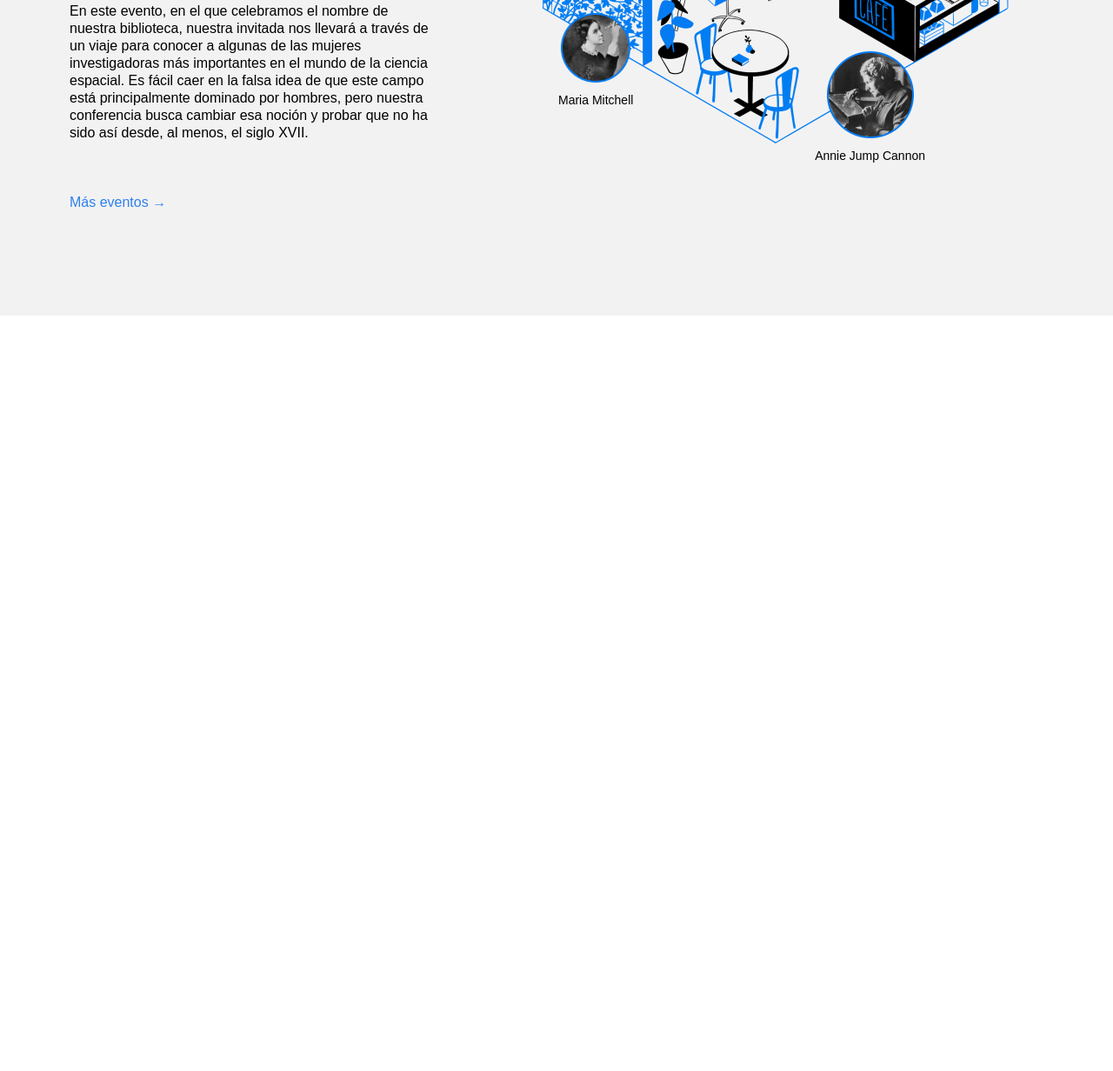
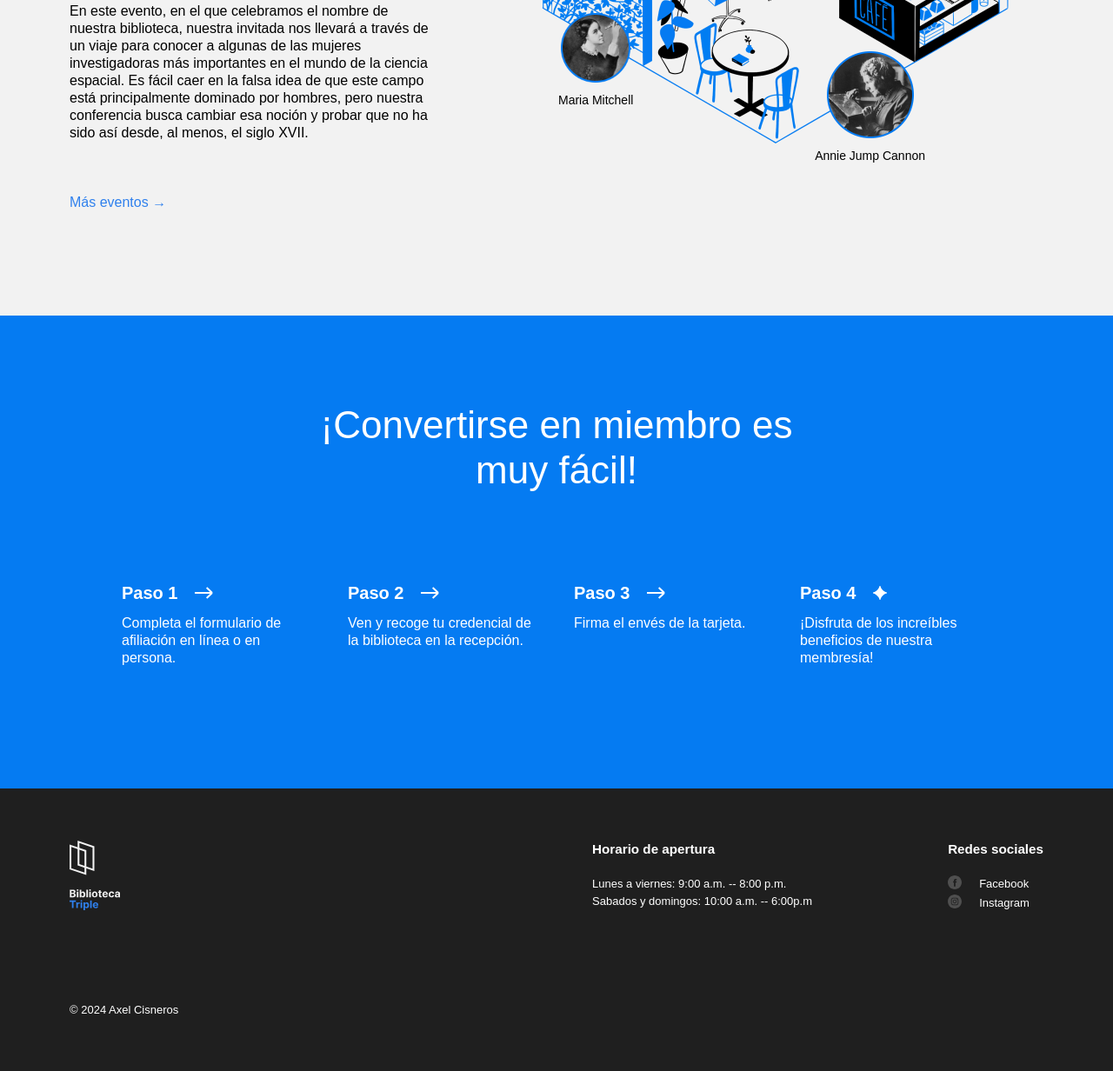
Before and after one commit to axelcisneros/web_project_library, a plain HTML site: page index.html in a window 1280 px wide. Shown: the part 2575-3807 px from the top of the page at 87% size. Before the commit the page ends 2938 px from the top, so only its background shows below. Drawn offline with Linux system fonts and the light colour scheme.

Commit message:
Actualizar: Se anexa secciones faltante

```diff
--- a/index.html
+++ b/index.html
@@ -28,10 +28,10 @@
               <a class="nav__link" href="#events">Eventos</a>
             </li>
             <li>
-              <a class="nav__link" href="#">Conviértete en miembro</a>
+              <a class="nav__link" href="#membership">Conviértete en miembro</a>
             </li>
             <li>
-              <a class="nav__link" href="#">Contactos</a>
+              <a class="nav__link" href="#footer">Contactos</a>
             </li>
           </ul>
         </nav>
@@ -222,7 +222,114 @@
             </div>
           </div>
         </section>
+        <section class="membership" id="membership">
+          <h2 class="membership__title">
+            ¡Convertirse en miembro es muy fácil!
+          </h2>
+          <ul class="membership__steps">
+            <li class="step">
+              <h3 class="step__title">
+                Paso 1
+                <img
+                  src="./images/icon_step_forward.svg"
+                  alt="icon forward"
+                  class="step__icon"
+                />
+              </h3>
+              <p class="step__description">
+                Completa el formulario de afiliación en línea o en persona.
+              </p>
+            </li>
+            <li class="step">
+              <h3 class="step__title">
+                Paso 2
+                <img
+                  src="./images/icon_step_forward.svg"
+                  alt="icon forward"
+                  class="step__icon"
+                />
+              </h3>
+              <p class="step__description">
+                Ven y recoge tu credencial de la biblioteca en la recepción.
+              </p>
+            </li>
+            <li class="step">
+              <h3 class="step__title">
+                Paso 3
+                <img
+                  src="./images/icon_step_forward.svg"
+                  alt="icon forward"
+                  class="step__icon"
+                />
+              </h3>
+              <p class="step__description">Firma el envés de la tarjeta.</p>
+            </li>
+            <li class="step">
+              <h3 class="step__title">
+                Paso 4
+                <img
+                  src="./images/icon_step_finish.svg"
+                  alt="icon finish"
+                  class="step__icon"
+                />
+              </h3>
+              <p class="step__description">
+                ¡Disfruta de los increíbles beneficios de nuestra membresía!
+              </p>
+            </li>
+          </ul>
+        </section>
       </main>
+      <footer class="footer" id="footer">
+        <div class="footer__cover">
+          <div class="footer__columns">
+            <div class="footer__column">
+              <img
+                src="./images/logo_white.svg"
+                alt="Logotipo de la Biblioteca Triple Peaks"
+                class="footer__logo"
+              />
+            </div>
+            <div class="footer__column footer__column_content_hours">
+              <h3 class="footer__column-heading">Horario de apertura</h3>
+              <ul class="footer__list">
+                <li class="footer__list-item">
+                  Lunes a viernes: 9:00 a.m. -- 8:00 p.m.
+                </li>
+                <li class="footer__list-item">
+                  Sabados y domingos: 10:00 a.m. -- 6:00p.m
+                </li>
+              </ul>
+            </div>
+            <div class="footer__column footer__column_content_social">
+              <h3 class="footer__column-heading">Redes sociales</h3>
+              <ul class="footer__list">
+                <li class="footer__list-item">
+                  <a href="#" class="footer__column-link">
+                    <img
+                      src="./images/facebook_white.svg"
+                      alt="facebook logo"
+                      class="footer__social-icon"
+                    />
+                  </a>
+                  <a href="#" class="footer__column-link">Facebook</a>
+                </li>
+                <li class="footer__list-item">
+                  <a href="#" class="footer__column-link">
+                    <img
+                      src="./images/instagram_white.svg"
+                      alt="facebook logo"
+                      class="footer__social-icon"
+                    />
+                  </a>
+                  <a href="#" class="footer__column-link">Instagram</a>
+                </li>
+              </ul>
+            </div>
+          </div>
+          <p class="footer__copyright">© 2024 Axel Cisneros</p>
+        </div>
+      </footer>
     </div>
   </body>
 </html>
--- a/styles/style.css
+++ b/styles/style.css
@@ -290,3 +290,119 @@
   font-size: 14px;
   margin: 0;
 }
+
+.membership {
+  padding: 100px 0 140px;
+  background-color: #057bf2;
+  color: #ffffff;
+}
+
+.membership__title {
+  max-width: 574px;
+  margin: 0 auto;
+  text-align: center;
+  font-size: 44px;
+  font-weight: 500;
+  line-height: 52px;
+}
+
+.membership__steps {
+  list-style-type: none;
+  padding: 0;
+  margin: 100px 0 0;
+  flex-wrap: wrap;
+  gap: 40px;
+  display: flex;
+  justify-content: center;
+}
+
+.step {
+  flex-basis: 220px;
+}
+
+.step__title {
+  margin: 0;
+  font-size: 20px;
+  line-height: 30px;
+  font-weight: 700;
+  display: flex;
+  align-items: center;
+}
+
+.step__icon {
+  margin-left: 20px;
+}
+
+.step__description {
+  margin: 10px 0 0;
+}
+
+.footer {
+  display: flex;
+  padding: 0;
+  box-sizing: border-box;
+  background-color: #1f1f1f;
+}
+
+.footer__cover {
+  width: 100%;
+  position: relative;
+  color: #fff;
+  margin: 60px 80px;
+}
+
+.footer__columns {
+  display: flex;
+  justify-content: space-between;
+}
+
+.footer__column_content_hours {
+  font-size: small;
+  position: absolute;
+  right: 250px;
+}
+
+.footer__column_content_social {
+  font-size: small;
+}
+
+.footer__logo {
+  width: 58px;
+  height: 80px;
+}
+
+.footer__column-heading {
+  margin-top: 0;
+  margin-bottom: 20px;
+}
+
+.footer__list {
+  list-style-type: none;
+  padding: 0;
+  margin: 0;
+}
+
+.footer__list-item {
+  display: flex;
+  flex-wrap: wrap;
+  gap: 10px;
+  padding: 0 16px 0 0;
+}
+
+.footer__column-link {
+  color: white;
+  text-decoration: none;
+}
+
+.footer__social-icon {
+  width: 16px;
+  height: 16px;
+  padding-right: 10px;
+  padding-bottom: 0;
+}
+
+.footer__copyright {
+  margin-top: 100px;
+  margin-bottom: 0;
+  font-size: small;
+}
```
Also changed, not shown: 1 other file.
